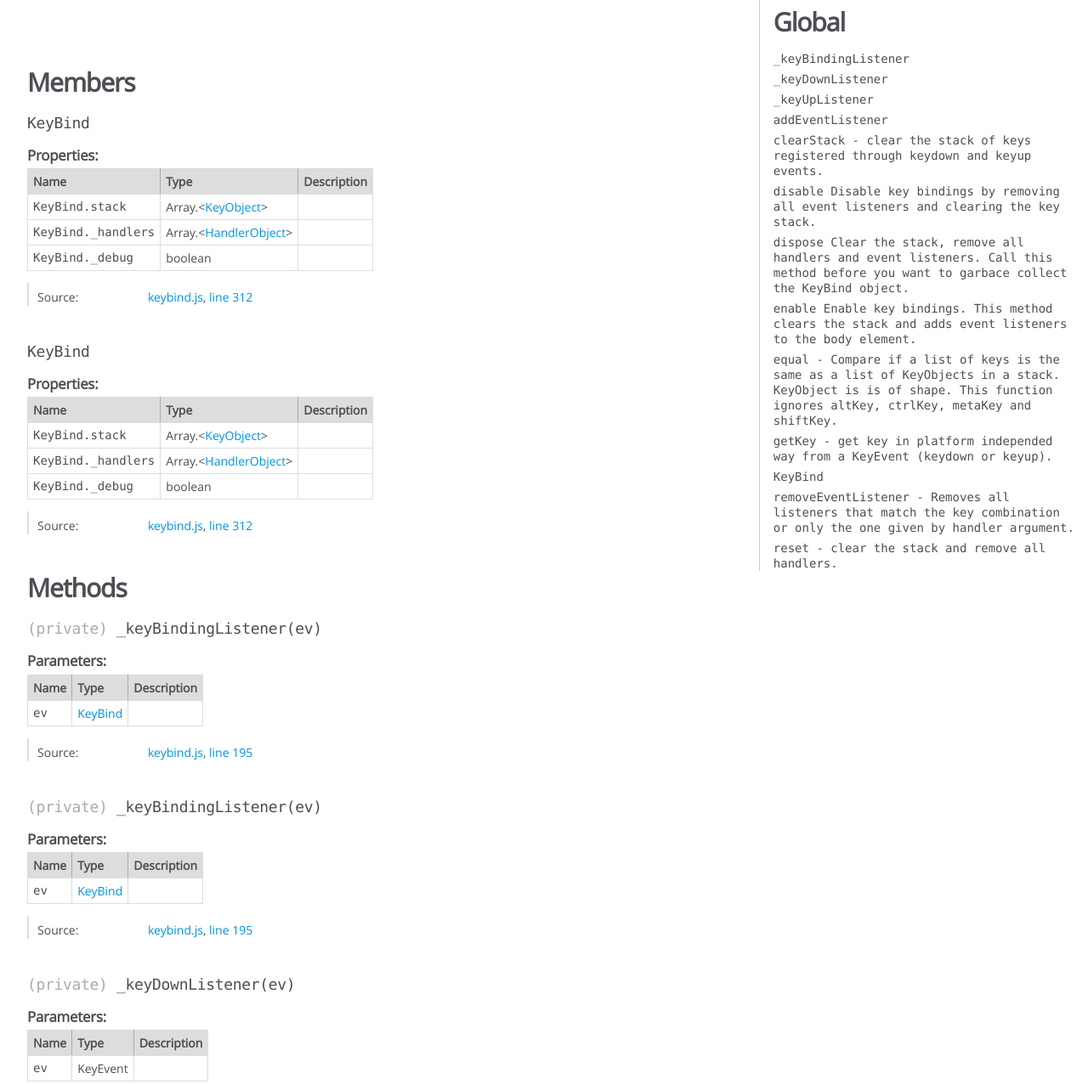
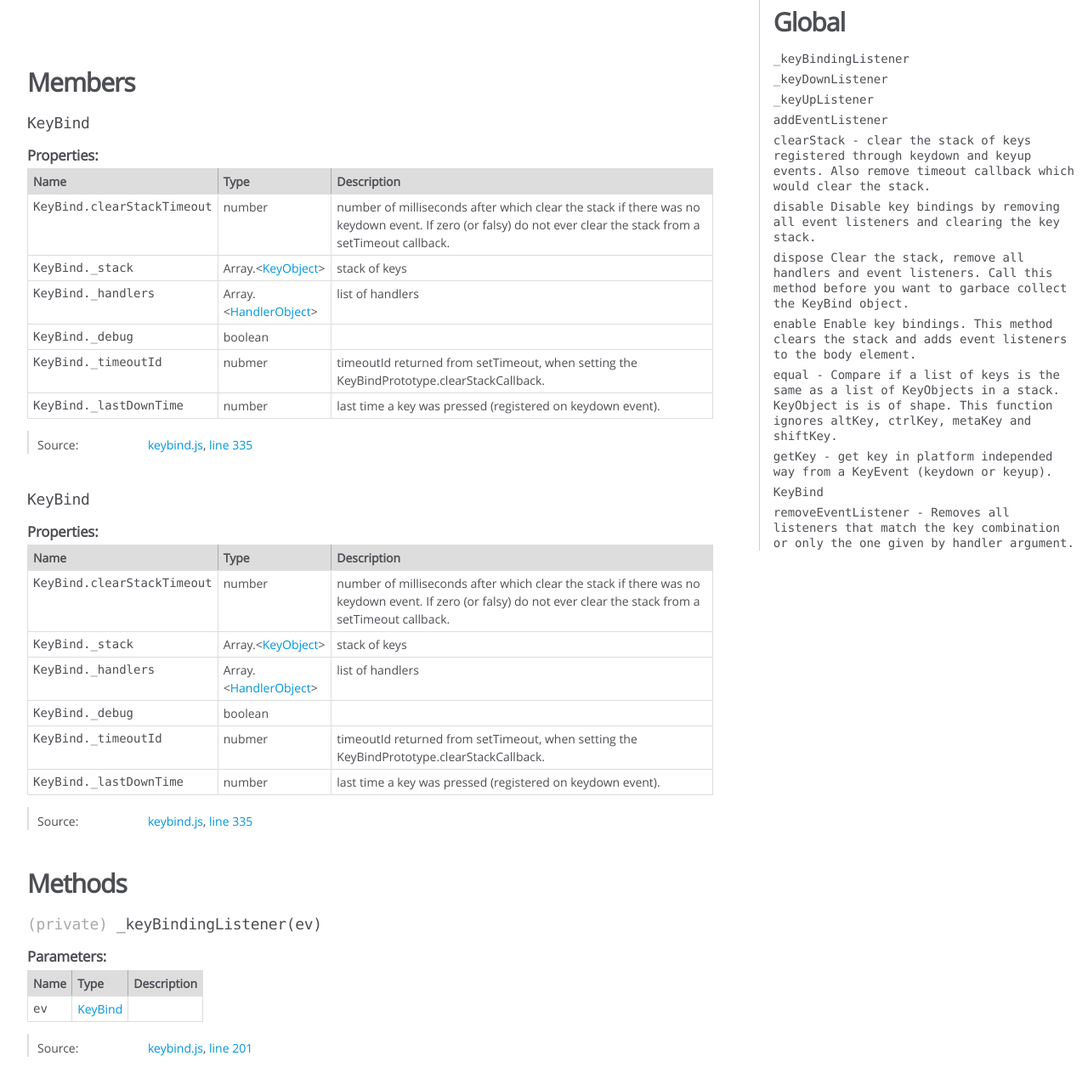
Before and after one commit to rubble/keybind, a website: page docs/global.html in a window 1280 px wide. Shown: the part 90-1366 px from the top of the page at 85% size. Drawn offline with Linux system fonts and the light colour scheme.

Commit message:
fix _clearStackCalback: bump version

```diff
--- a/docs/global.html
+++ b/docs/global.html
@@ -133,7 +133,32 @@
 
         <tr>
 
-                <td class="name"><code>KeyBind.stack</code></td>
+                <td class="name"><code>KeyBind.clearStackTimeout</code></td>
+
+
+            <td class="type">
+
+
+<span class="param-type">number</span>
+
+
+
+            </td>
+
+
+
+
+
+            <td class="description last">number of milliseconds after
+   which clear the stack if there was no keydown event.  If zero (or
+   falsy) do not ever clear the stack from a setTimeout callback.</td>
+        </tr>
+
+
+
+        <tr>
+
+                <td class="name"><code>KeyBind._stack</code></td>
 
 
             <td class="type">
@@ -149,6 +174,52 @@
 
 
 
+            <td class="description last">stack of keys</td>
+        </tr>
+
+
+
+        <tr>
+
+                <td class="name"><code>KeyBind._handlers</code></td>
+
+
+            <td class="type">
+
+
+<span class="param-type">Array.&lt;<a href="global.html#HandlerObject">HandlerObject</a>></span>
+
+
+
+            </td>
+
+
+
+
+
+            <td class="description last">list of handlers</td>
+        </tr>
+
+
+
+        <tr>
+
+                <td class="name"><code>KeyBind._debug</code></td>
+
+
+            <td class="type">
+
+
+<span class="param-type">boolean</span>
+
+
+
+            </td>
+
+
+
+
+
             <td class="description last"></td>
         </tr>
 
@@ -156,46 +227,48 @@
 
         <tr>
 
-                <td class="name"><code>KeyBind._handlers</code></td>
-
-
-            <td class="type">
-
-
-<span class="param-type">Array.&lt;<a href="global.html#HandlerObject">HandlerObject</a>></span>
-
-
-
-            </td>
-
-
-
-
-
-            <td class="description last"></td>
-        </tr>
-
-
-
-        <tr>
-
-                <td class="name"><code>KeyBind._debug</code></td>
-
-
-            <td class="type">
-
-
-<span class="param-type">boolean</span>
-
-
-
-            </td>
-
-
-
-
-
-            <td class="description last"></td>
+                <td class="name"><code>KeyBind._timeoutId</code></td>
+
+
+            <td class="type">
+
+
+<span class="param-type">nubmer</span>
+
+
+
+            </td>
+
+
+
+
+
+            <td class="description last">timeoutId returned from
+   setTimeout, when setting the KeyBindPrototype.clearStackCallback.</td>
+        </tr>
+
+
+
+        <tr>
+
+                <td class="name"><code>KeyBind._lastDownTime</code></td>
+
+
+            <td class="type">
+
+
+<span class="param-type">number</span>
+
+
+
+            </td>
+
+
+
+
+
+            <td class="description last">last time a key was pressed
+   (registered on keydown event).</td>
         </tr>
 
 
@@ -234,7 +307,7 @@
 
     <dt class="tag-source">Source:</dt>
     <dd class="tag-source"><ul class="dummy"><li>
-        <a href="keybind.js.html">keybind.js</a>, <a href="keybind.js.html#line312">line 312</a>
+        <a href="keybind.js.html">keybind.js</a>, <a href="keybind.js.html#line335">line 335</a>
     </li></ul></dd>
 
 
@@ -289,7 +362,32 @@
 
         <tr>
 
-                <td class="name"><code>KeyBind.stack</code></td>
+                <td class="name"><code>KeyBind.clearStackTimeout</code></td>
+
+
+            <td class="type">
+
+
+<span class="param-type">number</span>
+
+
+
+            </td>
+
+
+
+
+
+            <td class="description last">number of milliseconds after
+   which clear the stack if there was no keydown event.  If zero (or
+   falsy) do not ever clear the stack from a setTimeout callback.</td>
+        </tr>
+
+
+
+        <tr>
+
+                <td class="name"><code>KeyBind._stack</code></td>
 
 
             <td class="type">
@@ -305,6 +403,52 @@
 
 
 
+            <td class="description last">stack of keys</td>
+        </tr>
+
+
+
+        <tr>
+
+                <td class="name"><code>KeyBind._handlers</code></td>
+
+
+            <td class="type">
+
+
+<span class="param-type">Array.&lt;<a href="global.html#HandlerObject">HandlerObject</a>></span>
+
+
+
+            </td>
+
+
+
+
+
+            <td class="description last">list of handlers</td>
+        </tr>
+
+
+
+        <tr>
+
+                <td class="name"><code>KeyBind._debug</code></td>
+
+
+            <td class="type">
+
+
+<span class="param-type">boolean</span>
+
+
+
+            </td>
+
+
+
+
+
             <td class="description last"></td>
         </tr>
 
@@ -312,46 +456,48 @@
 
         <tr>
 
-                <td class="name"><code>KeyBind._handlers</code></td>
-
-
-            <td class="type">
-
-
-<span class="param-type">Array.&lt;<a href="global.html#HandlerObject">HandlerObject</a>></span>
-
-
-
-            </td>
-
-
-
-
-
-            <td class="description last"></td>
-        </tr>
-
-
-
-        <tr>
-
-                <td class="name"><code>KeyBind._debug</code></td>
-
-
-            <td class="type">
-
-
-<span class="param-type">boolean</span>
-
-
-
-            </td>
-
-
-
-
-
-            <td class="description last"></td>
+                <td class="name"><code>KeyBind._timeoutId</code></td>
+
+
+            <td class="type">
+
+
+<span class="param-type">nubmer</span>
+
+
+
+            </td>
+
+
+
+
+
+            <td class="description last">timeoutId returned from
+   setTimeout, when setting the KeyBindPrototype.clearStackCallback.</td>
+        </tr>
+
+
+
+        <tr>
+
+                <td class="name"><code>KeyBind._lastDownTime</code></td>
+
+
+            <td class="type">
+
+
+<span class="param-type">number</span>
+
+
+
+            </td>
+
+
+
+
+
+            <td class="description last">last time a key was pressed
+   (registered on keydown event).</td>
         </tr>
 
 
@@ -390,7 +536,7 @@
 
     <dt class="tag-source">Source:</dt>
     <dd class="tag-source"><ul class="dummy"><li>
-        <a href="keybind.js.html">keybind.js</a>, <a href="keybind.js.html#line312">line 312</a>
+        <a href="keybind.js.html">keybind.js</a>, <a href="keybind.js.html#line335">line 335</a>
     </li></ul></dd>
 
 
@@ -513,7 +659,7 @@
 
     <dt class="tag-source">Source:</dt>
     <dd class="tag-source"><ul class="dummy"><li>
-        <a href="keybind.js.html">keybind.js</a>, <a href="keybind.js.html#line195">line 195</a>
+        <a href="keybind.js.html">keybind.js</a>, <a href="keybind.js.html#line201">line 201</a>
     </li></ul></dd>
 
 
@@ -640,7 +786,7 @@
 
     <dt class="tag-source">Source:</dt>
     <dd class="tag-source"><ul class="dummy"><li>
-        <a href="keybind.js.html">keybind.js</a>, <a href="keybind.js.html#line195">line 195</a>
+        <a href="keybind.js.html">keybind.js</a>, <a href="keybind.js.html#line201">line 201</a>
     </li></ul></dd>
 
 
@@ -1021,7 +1167,7 @@
 
     <dt class="tag-source">Source:</dt>
     <dd class="tag-source"><ul class="dummy"><li>
-        <a href="keybind.js.html">keybind.js</a>, <a href="keybind.js.html#line137">line 137</a>
+        <a href="keybind.js.html">keybind.js</a>, <a href="keybind.js.html#line143">line 143</a>
     </li></ul></dd>
 
 
@@ -1148,7 +1294,7 @@
 
     <dt class="tag-source">Source:</dt>
     <dd class="tag-source"><ul class="dummy"><li>
-        <a href="keybind.js.html">keybind.js</a>, <a href="keybind.js.html#line137">line 137</a>
+        <a href="keybind.js.html">keybind.js</a>, <a href="keybind.js.html#line143">line 143</a>
     </li></ul></dd>
 
 
@@ -1353,7 +1499,7 @@
 
     <dt class="tag-source">Source:</dt>
     <dd class="tag-source"><ul class="dummy"><li>
-        <a href="keybind.js.html">keybind.js</a>, <a href="keybind.js.html#line239">line 239</a>
+        <a href="keybind.js.html">keybind.js</a>, <a href="keybind.js.html#line257">line 257</a>
     </li></ul></dd>
 
 
@@ -1558,7 +1704,7 @@
 
     <dt class="tag-source">Source:</dt>
     <dd class="tag-source"><ul class="dummy"><li>
-        <a href="keybind.js.html">keybind.js</a>, <a href="keybind.js.html#line239">line 239</a>
+        <a href="keybind.js.html">keybind.js</a>, <a href="keybind.js.html#line257">line 257</a>
     </li></ul></dd>
 
 
@@ -1589,8 +1735,9 @@
 
 
 
-    <h4 class="name" id="clearStack-clearthestackofkeysregisteredthroughkeydownandkeyupevents."><span class="type-signature"></span>clearStack - clear the stack of keys registered through
-   keydown and keyup events.<span class="signature">()</span><span class="type-signature"></span></h4>
+    <h4 class="name" id="clearStack-clearthestackofkeysregisteredthroughkeydownandkeyupevents.Alsoremovetimeoutcallbackwhichwouldclearthestack."><span class="type-signature"></span>clearStack - clear the stack of keys registered through
+   keydown and keyup events.  Also remove timeout callback which would
+   clear the stack.<span class="signature">()</span><span class="type-signature"></span></h4>
 
 
 
@@ -1637,7 +1784,7 @@
 
     <dt class="tag-source">Source:</dt>
     <dd class="tag-source"><ul class="dummy"><li>
-        <a href="keybind.js.html">keybind.js</a>, <a href="keybind.js.html#line284">line 284</a>
+        <a href="keybind.js.html">keybind.js</a>, <a href="keybind.js.html#line302">line 302</a>
     </li></ul></dd>
 
 
@@ -1668,8 +1815,9 @@
 
 
 
-    <h4 class="name" id="clearStack-clearthestackofkeysregisteredthroughkeydownandkeyupevents."><span class="type-signature"></span>clearStack - clear the stack of keys registered through
-   keydown and keyup events.<span class="signature">()</span><span class="type-signature"></span></h4>
+    <h4 class="name" id="clearStack-clearthestackofkeysregisteredthroughkeydownandkeyupevents.Alsoremovetimeoutcallbackwhichwouldclearthestack."><span class="type-signature"></span>clearStack - clear the stack of keys registered through
+   keydown and keyup events.  Also remove timeout callback which would
+   clear the stack.<span class="signature">()</span><span class="type-signature"></span></h4>
 
 
 
@@ -1716,7 +1864,7 @@
 
     <dt class="tag-source">Source:</dt>
     <dd class="tag-source"><ul class="dummy"><li>
-        <a href="keybind.js.html">keybind.js</a>, <a href="keybind.js.html#line284">line 284</a>
+        <a href="keybind.js.html">keybind.js</a>, <a href="keybind.js.html#line302">line 302</a>
     </li></ul></dd>
 
 
@@ -1797,7 +1945,7 @@
 
     <dt class="tag-source">Source:</dt>
     <dd class="tag-source"><ul class="dummy"><li>
-        <a href="keybind.js.html">keybind.js</a>, <a href="keybind.js.html#line226">line 226</a>
+        <a href="keybind.js.html">keybind.js</a>, <a href="keybind.js.html#line244">line 244</a>
     </li></ul></dd>
 
 
@@ -1878,7 +2026,7 @@
 
     <dt class="tag-source">Source:</dt>
     <dd class="tag-source"><ul class="dummy"><li>
-        <a href="keybind.js.html">keybind.js</a>, <a href="keybind.js.html#line226">line 226</a>
+        <a href="keybind.js.html">keybind.js</a>, <a href="keybind.js.html#line244">line 244</a>
     </li></ul></dd>
 
 
@@ -1959,7 +2107,7 @@
 
     <dt class="tag-source">Source:</dt>
     <dd class="tag-source"><ul class="dummy"><li>
-        <a href="keybind.js.html">keybind.js</a>, <a href="keybind.js.html#line300">line 300</a>
+        <a href="keybind.js.html">keybind.js</a>, <a href="keybind.js.html#line323">line 323</a>
     </li></ul></dd>
 
 
@@ -2040,7 +2188,7 @@
 
     <dt class="tag-source">Source:</dt>
     <dd class="tag-source"><ul class="dummy"><li>
-        <a href="keybind.js.html">keybind.js</a>, <a href="keybind.js.html#line300">line 300</a>
+        <a href="keybind.js.html">keybind.js</a>, <a href="keybind.js.html#line323">line 323</a>
     </li></ul></dd>
 
 
@@ -2121,7 +2269,7 @@
 
     <dt class="tag-source">Source:</dt>
     <dd class="tag-source"><ul class="dummy"><li>
-        <a href="keybind.js.html">keybind.js</a>, <a href="keybind.js.html#line211">line 211</a>
+        <a href="keybind.js.html">keybind.js</a>, <a href="keybind.js.html#line229">line 229</a>
     </li></ul></dd>
 
 
@@ -2207,7 +2355,7 @@
 
     <dt class="tag-source">Source:</dt>
     <dd class="tag-source"><ul class="dummy"><li>
-        <a href="keybind.js.html">keybind.js</a>, <a href="keybind.js.html#line211">line 211</a>
+        <a href="keybind.js.html">keybind.js</a>, <a href="keybind.js.html#line229">line 229</a>
     </li></ul></dd>
 
 
@@ -3039,7 +3187,7 @@
 
     <dt class="tag-source">Source:</dt>
     <dd class="tag-source"><ul class="dummy"><li>
-        <a href="keybind.js.html">keybind.js</a>, <a href="keybind.js.html#line256">line 256</a>
+        <a href="keybind.js.html">keybind.js</a>, <a href="keybind.js.html#line274">line 274</a>
     </li></ul></dd>
 
 
@@ -3226,7 +3374,7 @@
 
     <dt class="tag-source">Source:</dt>
     <dd class="tag-source"><ul class="dummy"><li>
-        <a href="keybind.js.html">keybind.js</a>, <a href="keybind.js.html#line256">line 256</a>
+        <a href="keybind.js.html">keybind.js</a>, <a href="keybind.js.html#line274">line 274</a>
     </li></ul></dd>
 
 
@@ -3259,162 +3407,6 @@
     <pre class="prettyprint"><code>KeyBind.removeEventListener(null, abKeyHandler);
 
  </code></pre>
-
-
-
-
-
-
-
-
-    <h4 class="name" id="reset-clearthestackandremoveallhandlers."><span class="type-signature"></span>reset - clear the stack and remove all handlers.<span class="signature">()</span><span class="type-signature"></span></h4>
-
-
-
-
-
-
-
-
-
-
-
-
-
-
-
-
-
-<dl class="details">
-
-
-
-
-
-
-
-
-
-
-
-
-
-
-
-
-
-
-
-
-
-
-
-
-
-
-    <dt class="tag-source">Source:</dt>
-    <dd class="tag-source"><ul class="dummy"><li>
-        <a href="keybind.js.html">keybind.js</a>, <a href="keybind.js.html#line292">line 292</a>
-    </li></ul></dd>
-
-
-
-
-
-
-
-</dl>
-
-
-
-
-
-
-
-
-
-
-
-
-
-
-
-
-
-
-
-
-
-    <h4 class="name" id="reset-clearthestackandremoveallhandlers."><span class="type-signature"></span>reset - clear the stack and remove all handlers.<span class="signature">()</span><span class="type-signature"></span></h4>
-
-
-
-
-
-
-
-
-
-
-
-
-
-
-
-
-
-<dl class="details">
-
-
-
-
-
-
-
-
-
-
-
-
-
-
-
-
-
-
-
-
-
-
-
-
-
-
-    <dt class="tag-source">Source:</dt>
-    <dd class="tag-source"><ul class="dummy"><li>
-        <a href="keybind.js.html">keybind.js</a>, <a href="keybind.js.html#line292">line 292</a>
-    </li></ul></dd>
-
-
-
-
-
-
-
-</dl>
-
-
-
-
-
-
-
-
-
-
-
-
-
 
 
 
@@ -4448,8 +4440,9 @@
 </div>
 
 <nav>
-    <h2><a href="index.html">Home</a></h2><h3>Global</h3><ul><li><a href="global.html#_keyBindingListener">_keyBindingListener</a></li><li><a href="global.html#_keyDownListener">_keyDownListener</a></li><li><a href="global.html#_keyUpListener">_keyUpListener</a></li><li><a href="global.html#addEventListener">addEventListener</a></li><li><a href="global.html#clearStack-clearthestackofkeysregisteredthroughkeydownandkeyupevents.">clearStack - clear the stack of keys registered through
-   keydown and keyup events.</a></li><li><a href="global.html#disableDisablekeybindingsbyremovingalleventlistenersandclearingthekeystack.">disable
+    <h2><a href="index.html">Home</a></h2><h3>Global</h3><ul><li><a href="global.html#_keyBindingListener">_keyBindingListener</a></li><li><a href="global.html#_keyDownListener">_keyDownListener</a></li><li><a href="global.html#_keyUpListener">_keyUpListener</a></li><li><a href="global.html#addEventListener">addEventListener</a></li><li><a href="global.html#clearStack-clearthestackofkeysregisteredthroughkeydownandkeyupevents.Alsoremovetimeoutcallbackwhichwouldclearthestack.">clearStack - clear the stack of keys registered through
+   keydown and keyup events.  Also remove timeout callback which would
+   clear the stack.</a></li><li><a href="global.html#disableDisablekeybindingsbyremovingalleventlistenersandclearingthekeystack.">disable
 
  Disable key bindings by removing all event listeners and clearing the
  key stack.</a></li><li><a href="global.html#disposeClearthestack,removeallhandlersandeventlisteners.CallthismethodbeforeyouwanttogarbacecollecttheKeyBindobject.">dispose
@@ -4461,13 +4454,13 @@
  listeners to the body element.</a></li><li><a href="global.html#equal-CompareifalistofkeysisthesameasalistofKeyObjectsinastack.KeyObjectisisofshape.ThisfunctionignoresaltKey,ctrlKey,metaKeyandshiftKey.">equal - Compare if a list of keys is the same as a list of KeyObjects in a stack.
    KeyObject is is of shape.  This function ignores altKey, ctrlKey,
    metaKey and shiftKey.</a></li><li><a href="global.html#getKey-getkeyinplatformindependedwayfromaKeyEvent(keydownorkeyup).">getKey - get key in platform independed way from a KeyEvent (keydown or keyup).</a></li><li><a href="global.html#KeyBind">KeyBind</a></li><li><a href="global.html#removeEventListener-Removesalllistenersthatmatchthekeycombinationoronlytheonegivenbyhandlerargument.">removeEventListener - Removes all listeners that match the key
-   combination or only the one given by handler argument.</a></li><li><a href="global.html#reset-clearthestackandremoveallhandlers.">reset - clear the stack and remove all handlers.</a></li></ul>
+   combination or only the one given by handler argument.</a></li></ul>
 </nav>
 
 <br class="clear">
 
 <footer>
-    Documentation generated by <a href="https://github.com/jsdoc3/jsdoc">JSDoc 3.4.0</a> on Fri Jul 08 2016 11:29:43 GMT+0100 (WEST)
+    Documentation generated by <a href="https://github.com/jsdoc3/jsdoc">JSDoc 3.4.0</a> on Fri Jul 08 2016 12:20:24 GMT+0100 (WEST)
 </footer>
 
 <script> prettyPrint(); </script>
--- a/package.json
+++ b/package.json
@@ -1,6 +1,6 @@
 {
   "name": "keybind",
-  "version": "1.0.6",
+  "version": "1.0.7",
   "description": "bind keys in your web app",
   "main": "dist/keybind.min.js",
   "scripts": {
--- a/src/keybind.js
+++ b/src/keybind.js
@@ -221,7 +221,7 @@
     _clearStackCallback: function() {
       this._timeoutId = null;
       if (this._debug) console.log('_clearStackCallback');
-      if (this.stack.length > 0 && Date.now() - this._lastKeyDownTime > this.clearStackTimeout) {
+      if (this._stack.length > 0 && Date.now() - this._lastKeyDownTime > this.clearStackTimeout) {
         this.clearStack();
       }
     },
```
Also changed, not shown: docs/index.html (+5 -4 lines), docs/keybind.js.html (+43 -9 lines), dist/keybind.js, dist/keybind.min.js.
